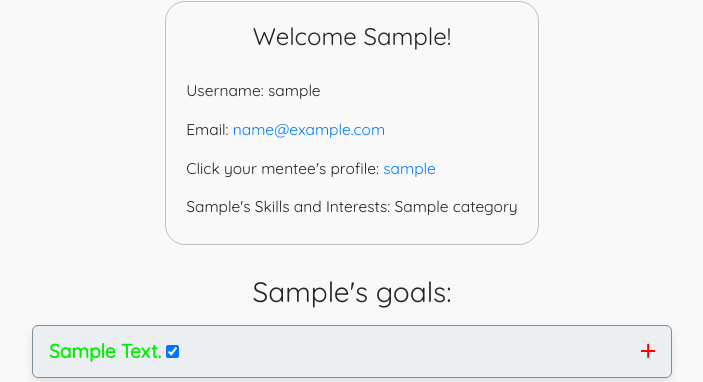
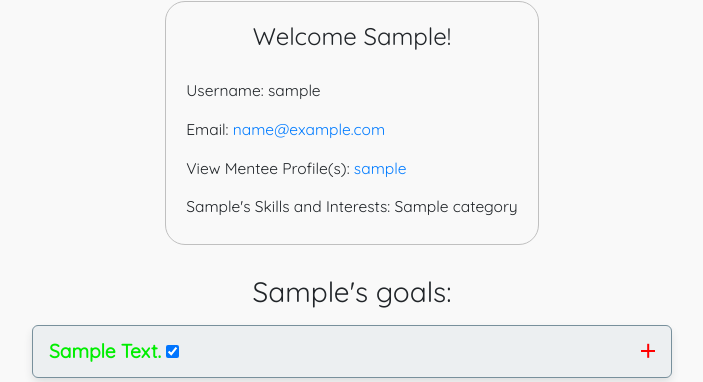
Before and after one commit to project-impact-2019/project-impact, a Django app: page /goal/ in a window 1280 px wide. Shown: the part 109-491 px from the top of the page, without its empty margins (288-991 px from the left). Run offline with Django 3.2, Linux system fonts and the light colour scheme; a user stored in the database is signed in; tables that the repository leaves empty hold one stand-in row (values such as "Sample post"); some libraries are stand-ins or nearby versions.

Commit message:
Fixed List for Mentees

```diff
--- a/core/templates/core/user_profile.html
+++ b/core/templates/core/user_profile.html
@@ -7,17 +7,22 @@
                         <h4>Welcome {{user.person.first_name}}!</h4>
                         <p>Username: {{user}}</p>
                         <p>Email: <a href="">{{user.person.email_address}}</a></p>
+
+                        {% if user.person.role == 'mentor' %}
+                        <p>View Mentee Profile(s):
                         {% for pair in user.person.pairs %}
-                        {% if user.person.role == 'mentor' %}
-                        <p>Click your mentee's profile: <a href="{% url 'profile' user_id=pair.mentee.id %}" title="Profile" target="_blank">{{pair.mentee}}</a></p>
+                        <a href="{% url 'profile' user_id=pair.mentee.id %}" title="Profile" target="_blank">{{pair.mentee}}{% if not forloop.last %},{% endif %}</a>
+                        {% endfor %}</p>
                         {% endif %}
-                        {% endfor %}
+
                         {% if user.person.role == 'mentor' %}
                        <p>{{user.person.first_name}}'s Skills and Interests:
                         {% for category in user.person.categories.all %}
                         {{ category }}{% if not forloop.last %},{% endif %}
                         {% endfor %}</p>
+
                         {% else %}
+
                         <p>{{user.person.first_name}}'s Interests:
                         {% for category in user.person.categories.all %}
                         {{ category }}{% if not forloop.last %},{% endif %}
```
